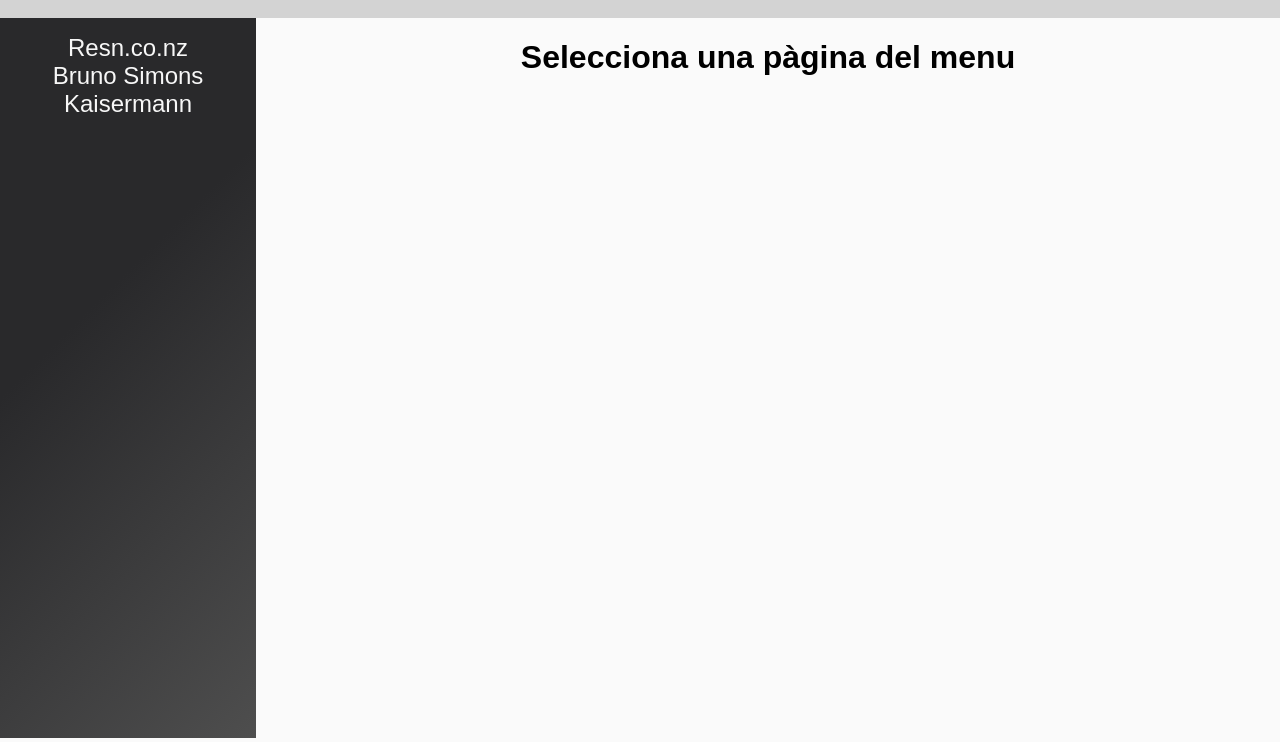
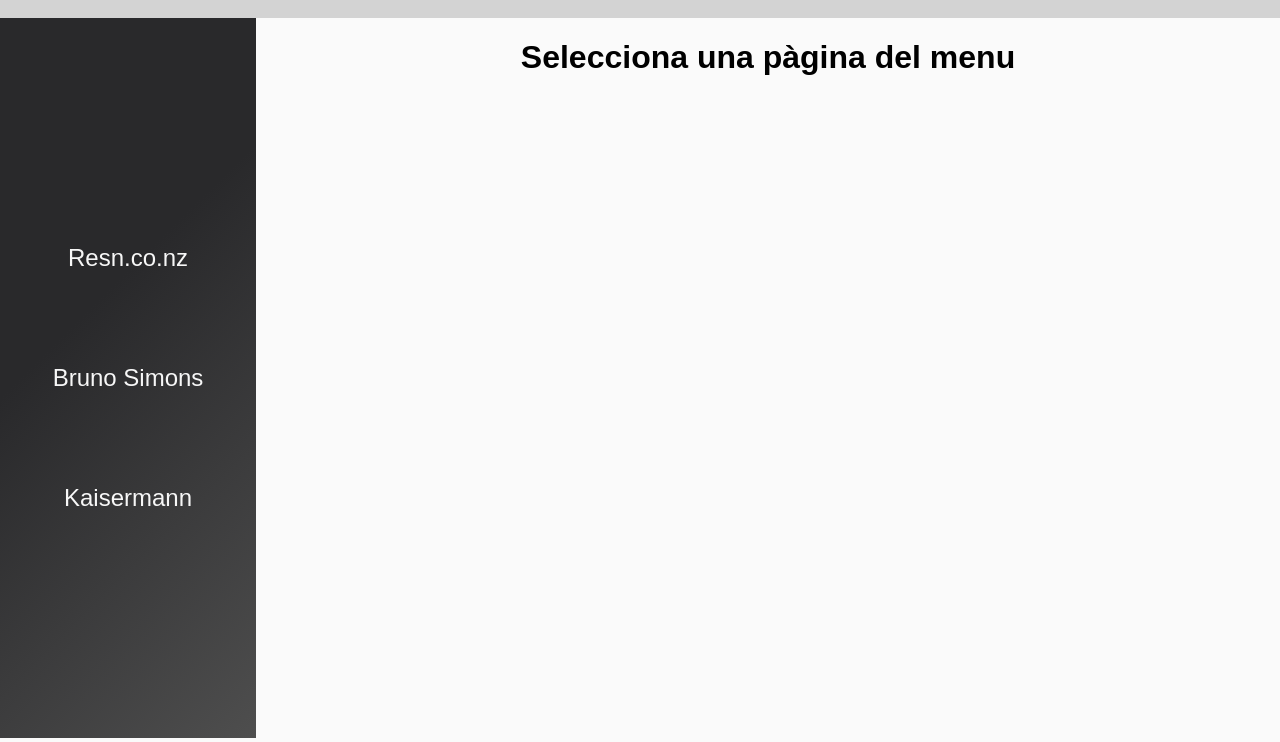
Before and after one commit to 4strodev/aplicacions-web, a plain HTML site: page 6/ex2/index.html in a window 1280 px wide. Shown: the part 62-804 px from the top of the page. Drawn offline with Linux system fonts and the light colour scheme.

Commit message:
Alex me ayudo a cambiar el diseño

```diff
--- a/6/ex2/css/main.css
+++ b/6/ex2/css/main.css
@@ -46,11 +46,19 @@
     rgb(78, 78, 78) 0%,
     rgba(41, 41, 43) 61%
   );
+  display: flex;
+  flex-direction: column;
+  justify-content: center;
 }
 
 #aside ul {
   list-style-type: none;
   padding: 0;
+  margin: 0;
+  height: 50%;
+  display: flex;
+  flex-direction: column;
+  justify-content: space-around;
 }
 
 #aside ul li {
--- a/6/ex3/css/main.css
+++ b/6/ex3/css/main.css
@@ -47,11 +47,19 @@
     rgb(78, 78, 78) 0%,
     rgba(41, 41, 43) 61%
   );
+  display: flex;
+  flex-direction: column;
+  justify-content: center;
 }
 
 #aside ul {
   list-style-type: none;
   padding: 0;
+  margin: 0;
+  height: 50%;
+  display: flex;
+  flex-direction: column;
+  justify-content: space-around;
 }
 
 #aside ul li {
```
Also changed, not shown: 1 other file.
